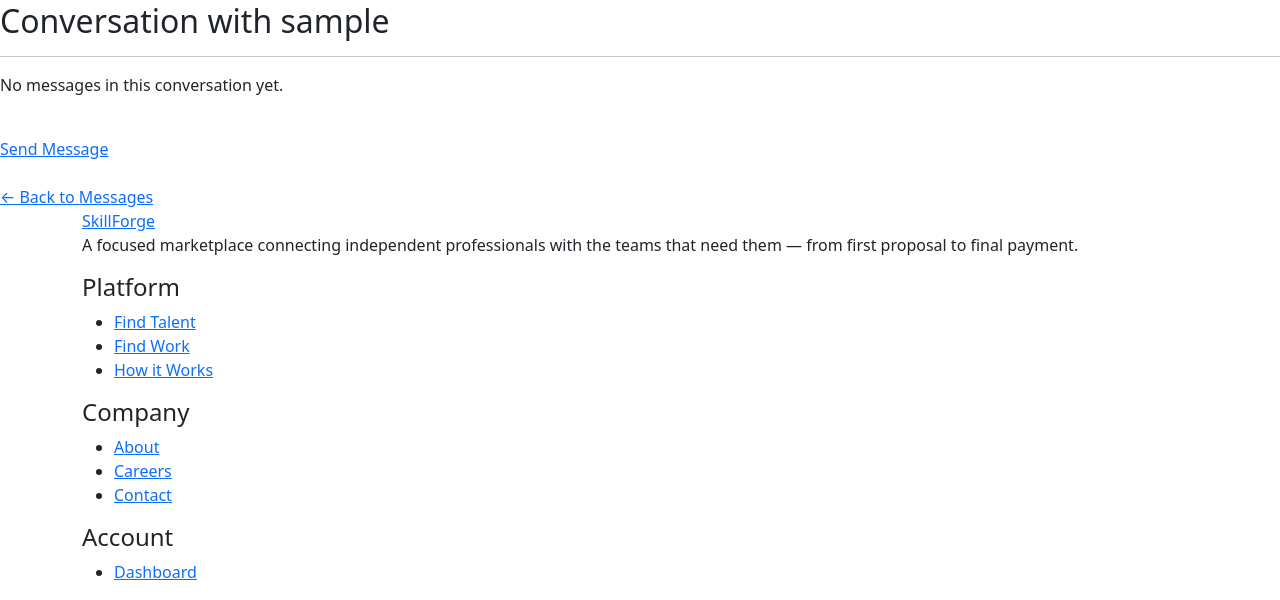
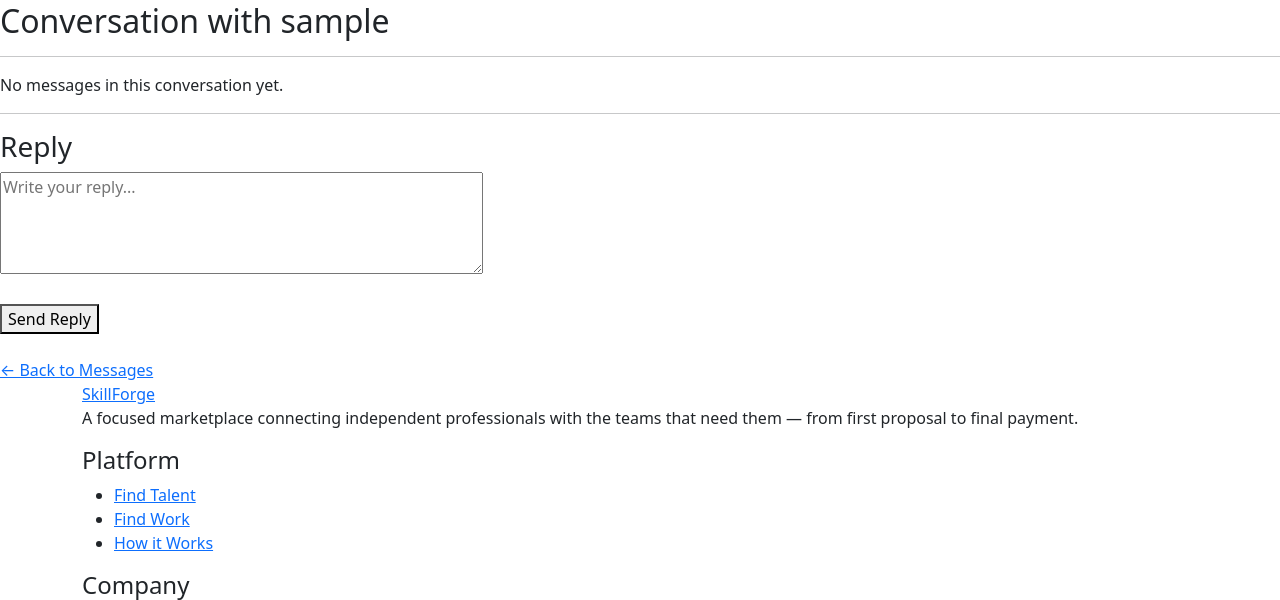
Before and after one commit to syedowes81-maker/SkillForge, a Django app: page /messages/conversation/1/ in a window 1280 px wide. Shown: the part 186-786 px from the top of the page. Run offline with Django 5.2, Linux system fonts and the light colour scheme; the visitor is signed in with stand-in values (Sample User, id 1); data comes from the database, SQL or seed files in the repository.

Commit message:
feat:add direct conversation replies

```diff
--- a/accounts/templates/accounts/conversation.html
+++ b/accounts/templates/accounts/conversation.html
@@ -34,13 +34,29 @@
 
 {% endif %}
 
+<hr>
+
+<h3>Reply</h3>
+
+<form method="POST">
+
+    {% csrf_token %}
+
+    <textarea
+        name="content"
+        rows="4"
+        cols="50"
+        placeholder="Write your reply..."
+        required
+    ></textarea>
+
+    <br><br>
+
+    <button type="submit">Send Reply</button>
+
+</form>
+
 <br>
-
-<a href="{% url 'send_message' other_user.id %}">
-    Send Message
-</a>
-
-<br><br>
 
 <a href="{% url 'messages' %}">
     ← Back to Messages
--- a/accounts/views.py
+++ b/accounts/views.py
@@ -237,6 +237,18 @@ def messages_view(request):
 def conversation(request, id):
     other_user = get_object_or_404(User, id=id)
 
+    if request.method == "POST":
+        content = request.POST.get("content")
+
+        if content:
+            Message.objects.create(
+                sender=request.user,
+                receiver=other_user,
+                content=content
+            )
+
+        return redirect("conversation", id=other_user.id)
+
     messages = Message.objects.filter(
         sender=request.user,
         receiver=other_user
```
